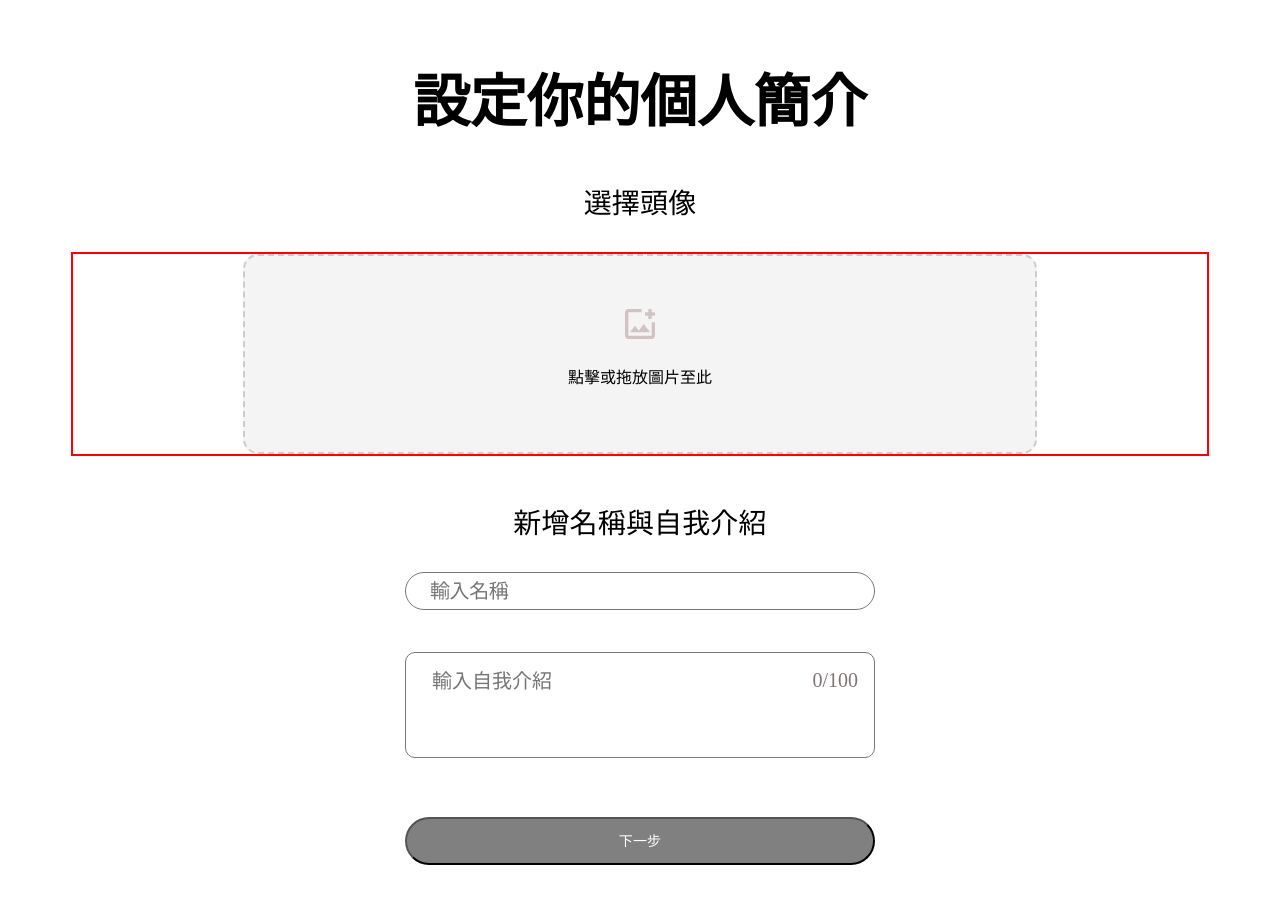
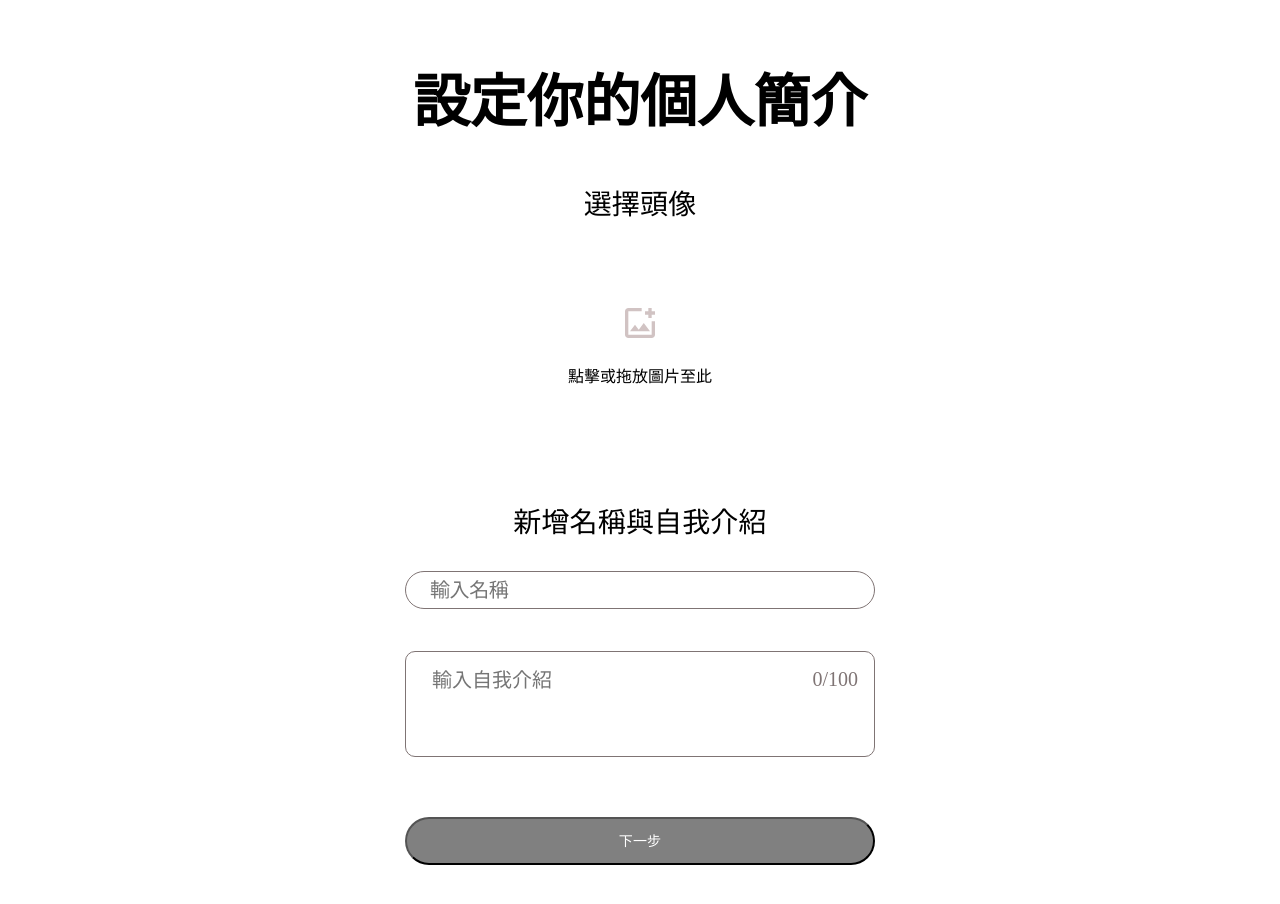
Before and after one commit to ShackArbeit/ShackRed, a Vue app in the folder InterRed/: page /setting/profile in a window 1280 px wide. Shown: the top 904 px of the page. Built offline with nearby package versions, Linux system fonts and the light colour scheme.

Commit message:
FixImageContainer

```diff
--- a/InterRed/src/components/Setting/ProfileSetting.vue
+++ b/InterRed/src/components/Setting/ProfileSetting.vue
@@ -204,18 +204,16 @@ const triggerFileInput=()=>{
   align-self: stretch;
   flex-shrink: 0;
   position: relative;
-  border:2px solid red;
+  /* border:2px solid red; */
 }
 .upload-container {
-            width: 70%;
-            /* max-width: 500px; */
+            width: 200px;
             height:200px;
-            border: 2px dashed #ccc;
-            border-radius: 15px;
+             /* border: 2px dashed #ccc;  */
             display: flex;
             justify-content: center;
             align-items: center;
-            background-color: #f4f4f4;
+            /* background-color: #f4f4f4; */
             flex-direction: column;
             cursor: pointer;
             text-align: center;
@@ -224,10 +222,14 @@ const triggerFileInput=()=>{
 .upload-container:hover {
          background-color: #e9e9e9;
 }
+.preview{
+    height:100%;
+    width:100%;
+}
 .preview img {
         width:100%;
         height: 100%;
-        border-radius: 10px;
+        border-radius: 50%;
         object-fit: fill;
  }
 .user2 {
@@ -344,7 +346,7 @@ const triggerFileInput=()=>{
 }
 /* 若輸入空白後會顯示的隱藏 Class */
 .warning {
-    color: red;
+    /* color: red; */
     font-size: 14px;
     margin-top:.5rem;
     font-weight:600;
```
